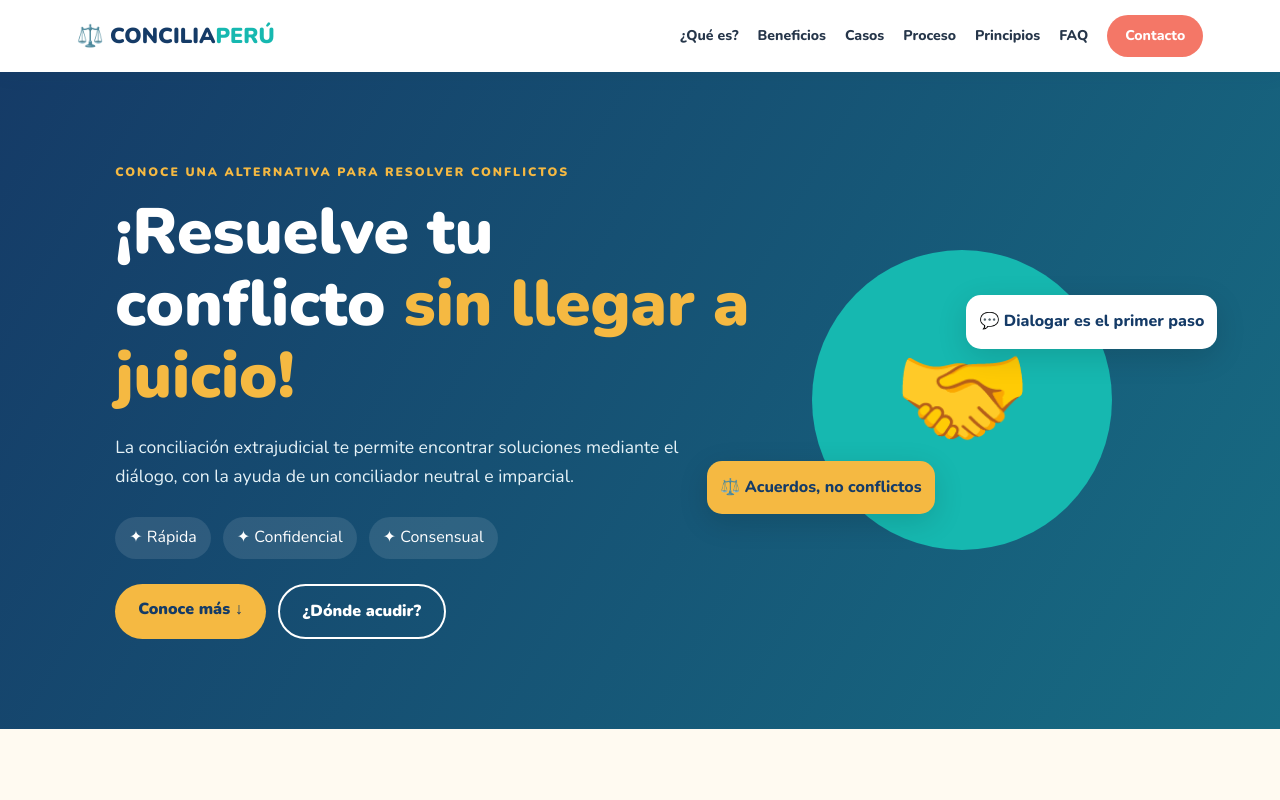
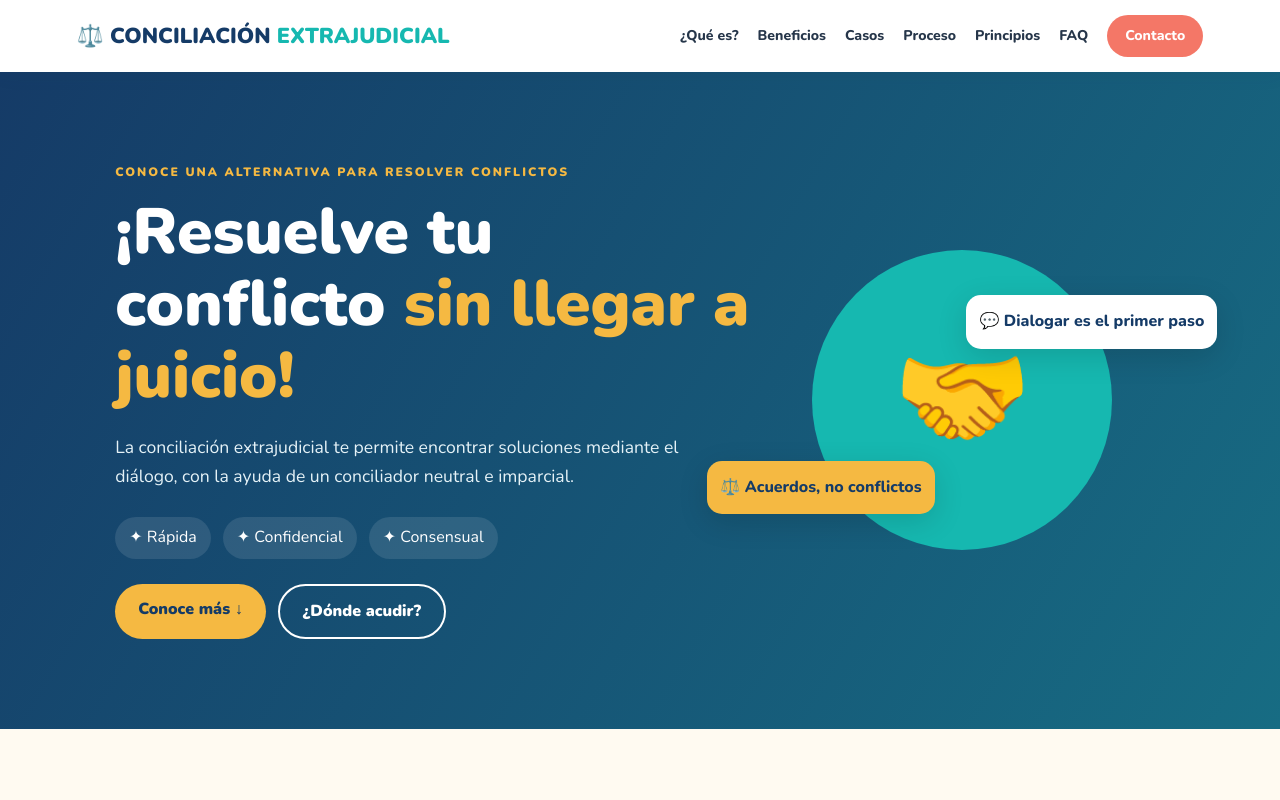
Before and after one commit to krysteelfabian-dotcom/conciliacion-extrajudicial, a plain HTML site: page index.html in a window 1280 px wide. Shown: the top 800 px of the page. Drawn offline with nearby package versions, Linux system fonts and the light colour scheme.

Commit message:
index.html

```diff
--- a/index.html
+++ b/index.html
@@ -13,7 +13,7 @@
 <body>
 
 <header class="navbar">
-  <a href="#inicio" class="logo">⚖️ CONCILIA<span>PERÚ</span></a>
+  <a href="#inicio" class="logo">⚖️ CONCILIACIÓN <span>EXTRAJUDICIAL</span>
   <button class="menu-toggle" id="menuToggle" aria-label="Abrir menú">☰</button>
   <nav id="navMenu">
     <a href="#que-es">¿Qué es?</a>
```
